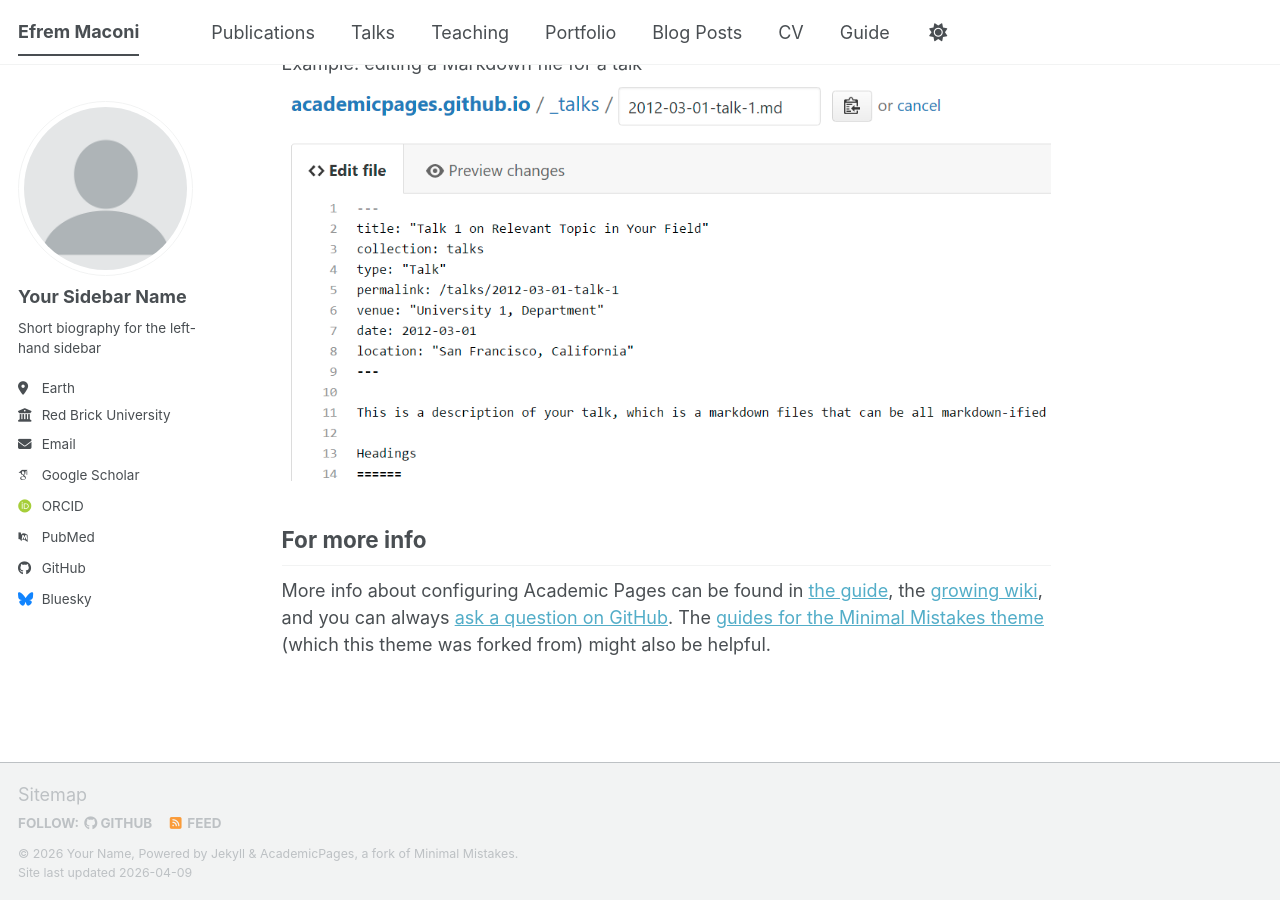
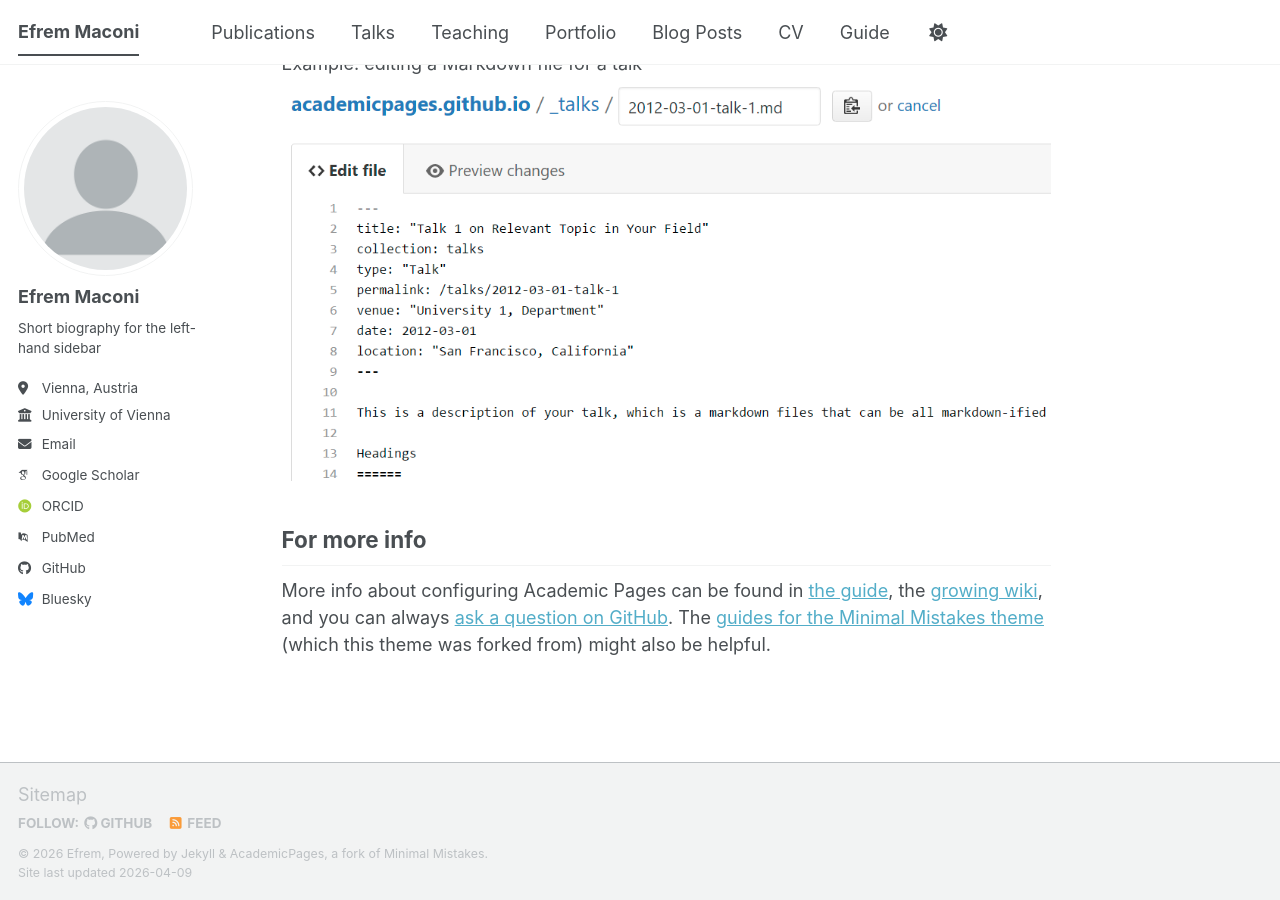
Before and after one commit to EfremMaconi/EfremMaconi.github.io, a Jekyll site: the page built from _pages/about.md, in a window 1280 px wide and 900 px high, scrolled down 2720 px. Built offline with Jekyll 4.4.1, drawn with Linux system fonts in a browser that asks for light colours; some web fonts are replaced; a script bundle is joined from its source files by our own code; library files that are not in the unit come from our copies.

Commit message:
Update _config.yml

```diff
--- a/_config.yml
+++ b/_config.yml
@@ -11,7 +11,7 @@ locale                   : "en-US"
 site_theme               : "default" # The available themes options are "default", "air", "sunrise", "mint", "dirt" and "contrast"
 title                    : "Efrem Maconi"
 title_separator          : "-"
-name                     : &name "Your Name"
+name                     : &name "Efrem"
 description              : &description "Your Name's academic portfolio"   # Update this with a general description of your site, this is the default if not overridden by a page
 url                      : https://academicpages.github.io # The base hostname & protocol for your site e.g. "https://[your GitHub username].github.io",
                                                            # or if you already have some other page hosted on Github then use "https://[your GitHub username].github.io/[Your Repo Name]"
@@ -24,13 +24,13 @@ repository               : "academicpages/academicpages.github.io"
 author:
   # Biographic information
   avatar           : "profile.png"
-  name             : "Your Sidebar Name"
+  name             : "Efrem Maconi"
   pronouns         : # example: "she/her"
   bio              : "Short biography for the left-hand sidebar"
-  location         : "Earth"
-  employer         : "Red Brick University"
+  location         : "Vienna, Austria"
+  employer         : "University of Vienna"
   uri              : # URL
-  email            : "none@example.org"
+  email            : "efrem.maconi@univie.ac.at"
 
   # Academic websites
   academia         : # URL
```
